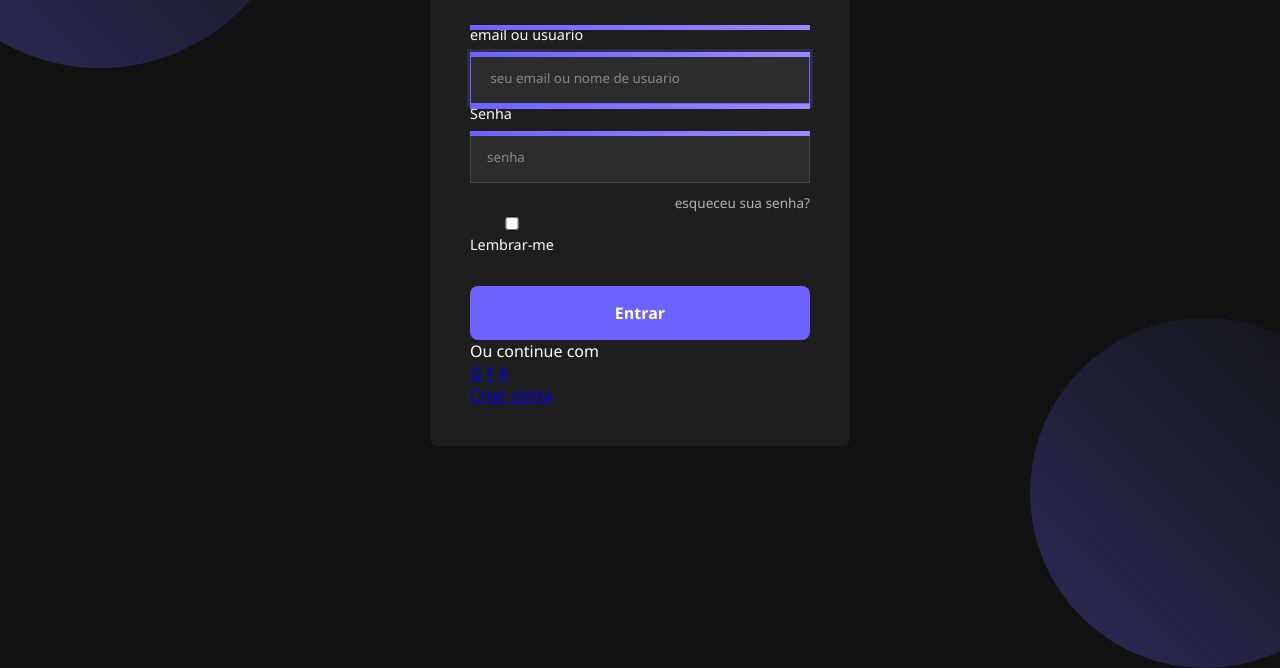
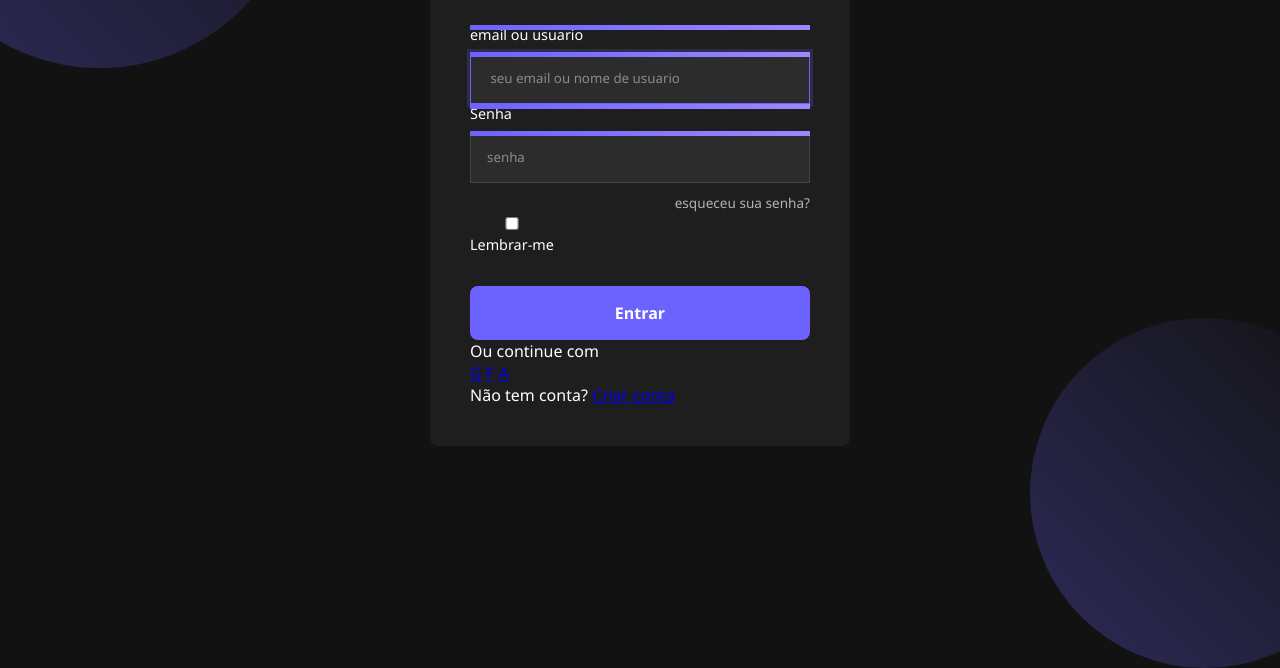
Before and after one commit to cajjucajuina/tela-login, a plain HTML site: page index.html in a window 1280 px wide. Shown: the part 232-900 px from the top of the page. Drawn offline with Linux system fonts and the light colour scheme.

Commit message:
add signup

```diff
--- a/index.html
+++ b/index.html
@@ -57,7 +57,7 @@
             <a href="#" class="social-btn" aria-label="entrar com Facebook">F</a>
             <a href="#" class="social-btn" aria-label="entrar com Apple">A</a>
         </div>
-        <div class="signup-link">
+        <div class="signup-link">Não tem conta?
             <a href="/cadastro">Criar conta</a>
         </div>
         </div>
```
